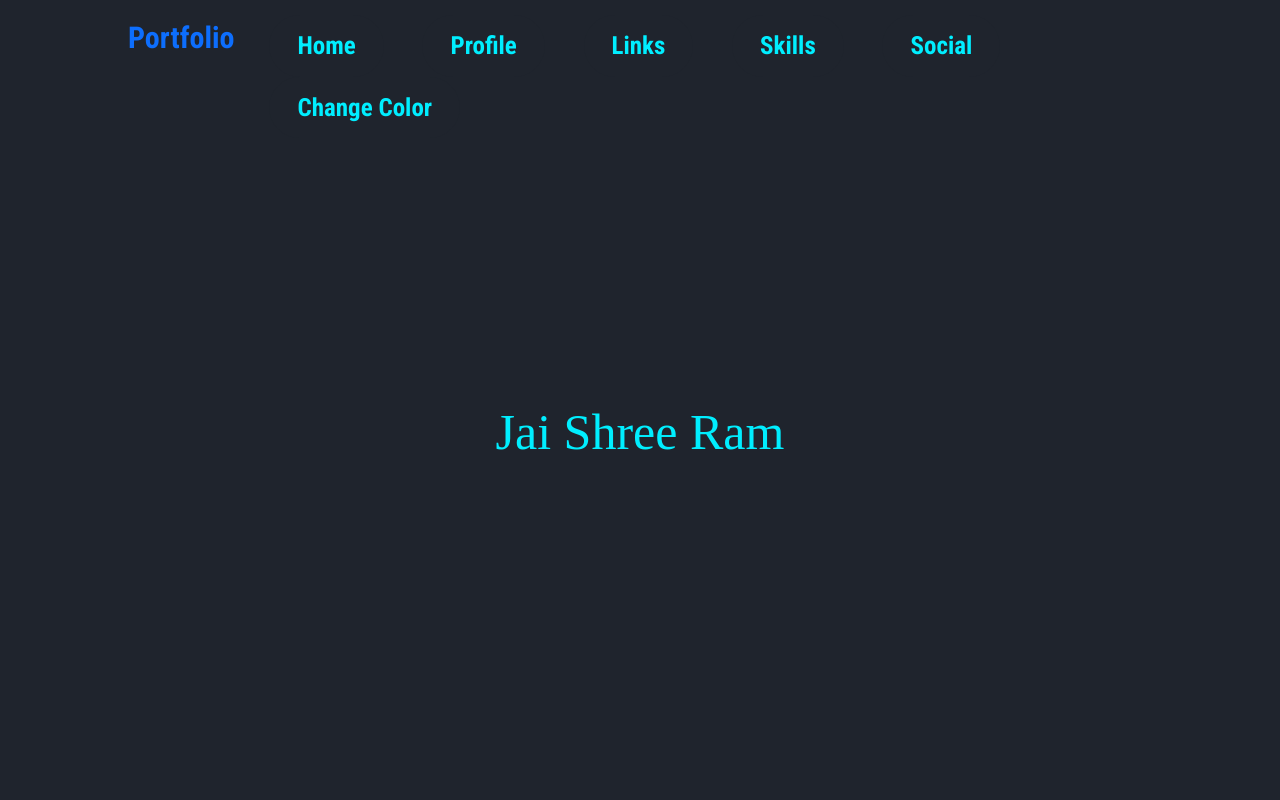
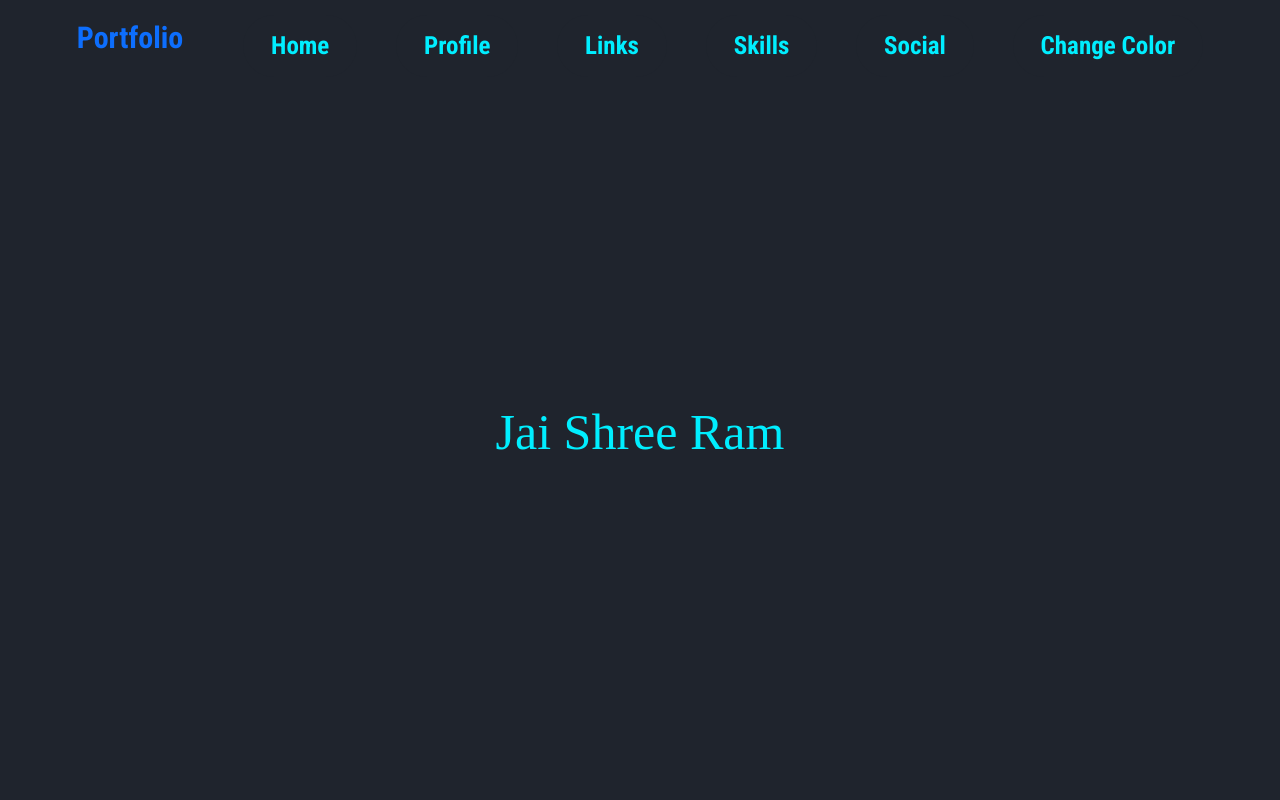
Before and after one commit to aditya3492gupta/Portfolio, a plain HTML site: page index.html in a window 1280 px wide. Shown: the top 800 px of the page. Drawn offline with nearby package versions, Linux system fonts and the light colour scheme; a web font is replaced by a local one.

Commit message:
Update style.css

```diff
--- a/style.css
+++ b/style.css
@@ -20,7 +20,7 @@ header {
     left: 0;
     top: 0;
     width: 100%;
-    padding: 15px 10%;
+    padding: 15px 6%;
     background: transparent;
     display: flex;
     justify-content: space-between;
```
